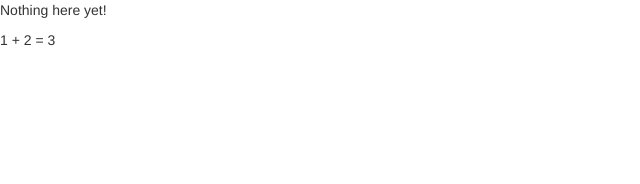
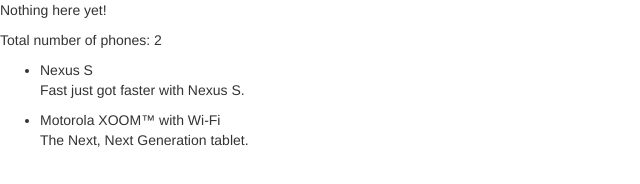
Before and after one commit to vladbrebe/angular-phonecat, a website: page app/index.html in a window 1280 px wide. Shown: the whole page, without its empty margins (0-640 px from the left). Drawn offline with nearby package versions, Linux system fonts and the light colour scheme.

Commit message:
Step 1 - Static Template

```diff
--- a/app/index.html
+++ b/app/index.html
@@ -1,19 +1,30 @@
 <!doctype html>
-<html lang="en" ng-app> <!-- ng-app designates the root element, in this case the <html> tag -->
-                        <!-- https://docs.angularjs.org/api/ng/directive/ngApp -->
+<html lang="en" ng-app> <!-- ng-app designates the root element, in this case the <html> tag. https://docs.angularjs.org/api/ng/directive/ngApp -->
   <head>
     <meta charset="utf-8">
-    <title>My HTML File</title>
+    <title>Google Phone Gallery</title>
     <link rel="stylesheet" href="lib/bootstrap/dist/css/bootstrap.css" />
+    <link rel="stylesheet" href="app.css" />
     <script src="lib/angular/angular.js"></script> <!-- load the JavaScript file named angular.js, the toolkit-->
   </head>
   <body>
 
-    <p>Nothing here {{'yet' + '!'}}</p> <!-- evaluate expression inside {{ }} insert the result in the DOM-->
-                                        <!-- A DOM is the browsers live representation of the HTML file -->
-                                        <!-- NOT a one-time insert, rather, efficient continuous updates whenever the result changes -->
-                                        <!-- https://docs.angularjs.org/guide/expression -->
-    <p>1 + 2 = {{1+2}}</p>
+    <p>Nothing here {{'yet' + '!'}}</p>
+    <p>Total number of phones: 2</p>
+    <ul>
+      <li>
+        <span>Nexus S</span>
+        <p>
+          Fast just got faster with Nexus S.
+        </p>
+      </li>
+      <li>
+        <span>Motorola XOOM™ with Wi-Fi</span>
+        <p>
+          The Next, Next Generation tablet.
+        </p>
+      </li>
+    </ul>
 
 
   </body>
```
